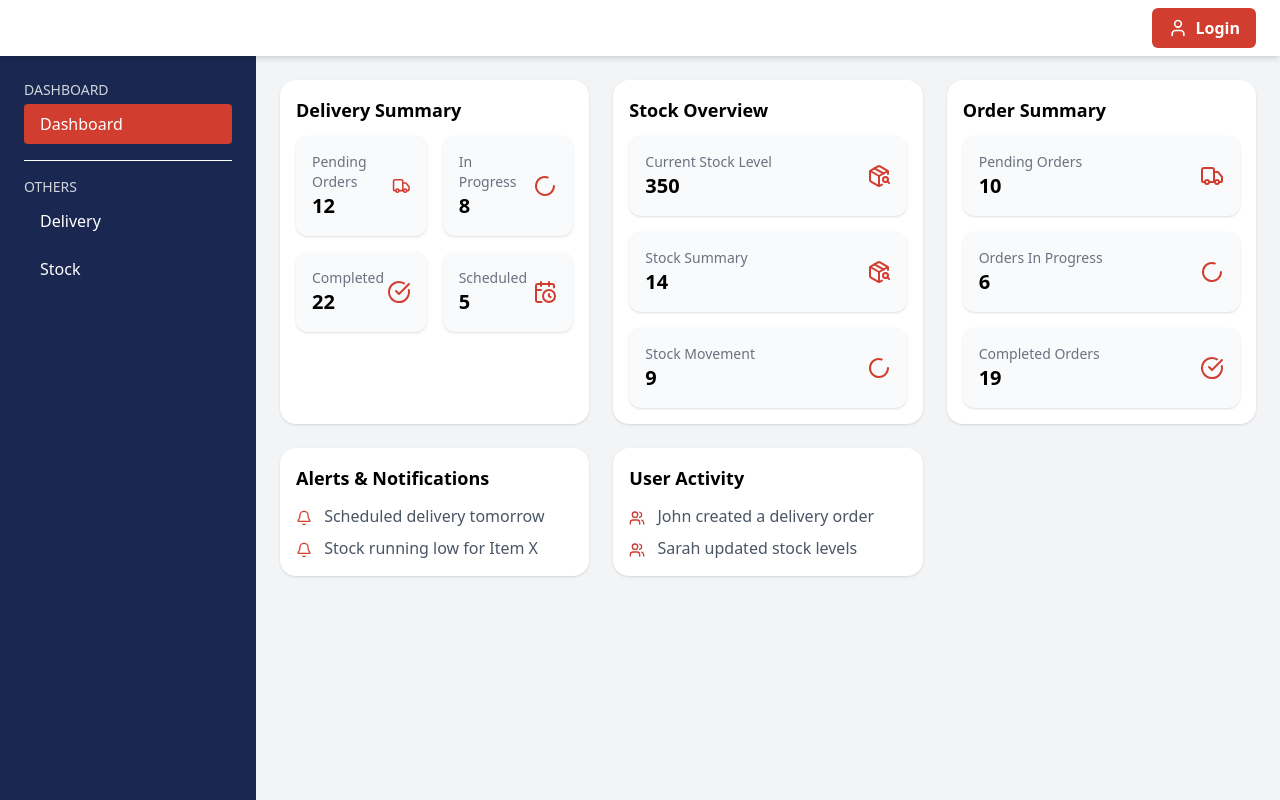
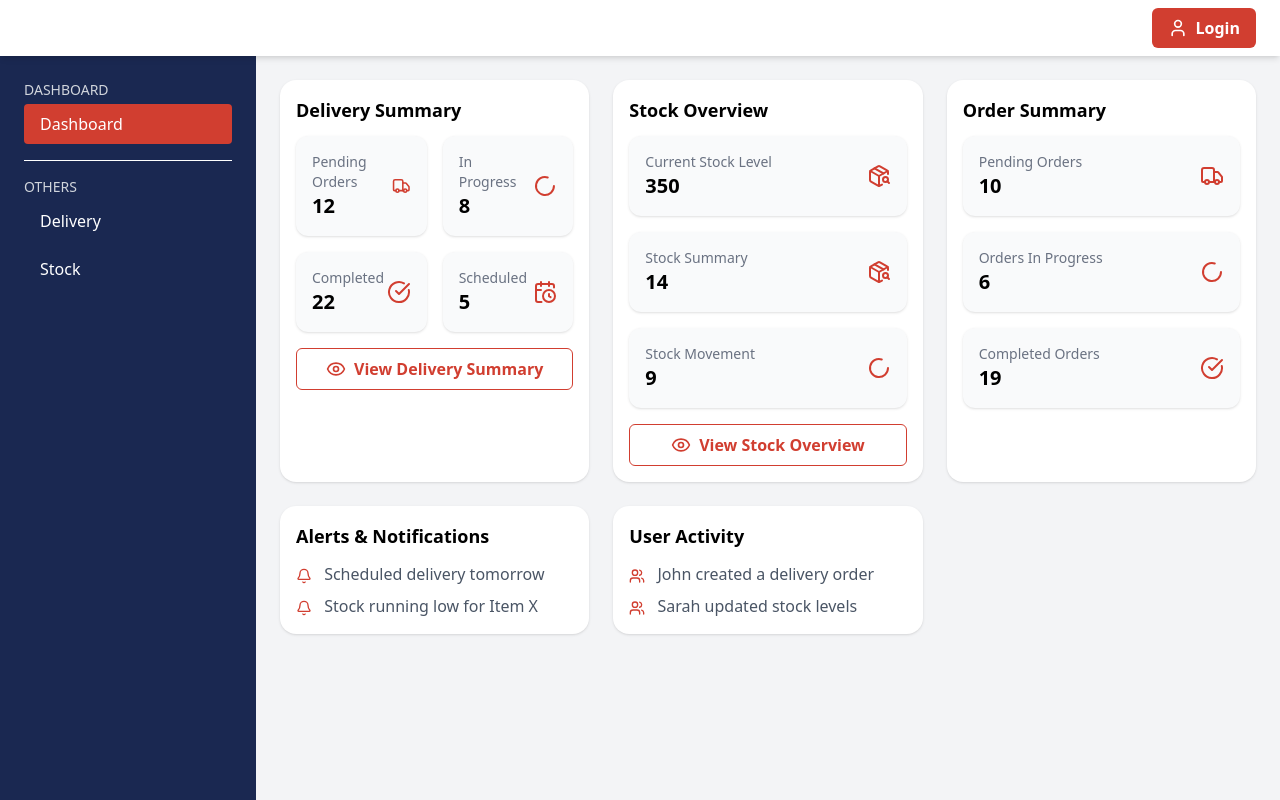
Before and after one commit to PreehanshProjects/Freeport, a React (Vite) app: page / in a window 1280 px wide. Built offline with nearby package versions, Linux system fonts and the light colour scheme.

Commit message:
added buttons for summary

```diff
--- a/src/pages/Dashboard.tsx
+++ b/src/pages/Dashboard.tsx
@@ -7,6 +7,7 @@ import {
   PackageSearch,
   Bell,
   Users,
+  Eye,
 } from "lucide-react";
 import SmallCard from "../components/Smallcard";
 
@@ -17,21 +18,33 @@ const Dashboard = () => {
       <div className="grid grid-cols-1 md:grid-cols-3 gap-6">
         {/* Delivery Summary */}
         <Card title="Delivery Summary">
-          <div className="grid grid-cols-2 gap-4">
+          <div className="grid grid-cols-2 gap-4 mb-4">
             <SmallCard title="Pending Orders" value={12} icon={Truck} />
             <SmallCard title="In Progress" value={8} icon={Loader2} />
             <SmallCard title="Completed" value={22} icon={CheckCircle} />
             <SmallCard title="Scheduled" value={5} icon={CalendarClock} />
           </div>
+          <button className="flex items-center justify-center gap-2 w-full border border-primary text-primary font-semibold py-2 rounded-md hover:bg-primary hover:text-white transition-colors duration-200 cursor-pointer">
+            <Eye className="w-5 h-5" />
+            View Delivery Summary
+          </button>
         </Card>
 
         {/* Stock Overview */}
         <Card title="Stock Overview">
-          <div className="grid grid-cols-1 gap-4">
-            <SmallCard title="Current Stock Level" value={350} icon={PackageSearch} />
+          <div className="grid grid-cols-1 gap-4 mb-4">
+            <SmallCard
+              title="Current Stock Level"
+              value={350}
+              icon={PackageSearch}
+            />
             <SmallCard title="Stock Summary" value={14} icon={PackageSearch} />
             <SmallCard title="Stock Movement" value={9} icon={Loader2} />
           </div>
+          <button className="flex items-center justify-center gap-2 w-full border border-primary text-primary font-semibold py-2 rounded-md hover:bg-primary hover:text-white transition-colors duration-200 cursor-pointer">
+            <Eye className="w-5 h-5" />
+            View Stock Overview
+          </button>
         </Card>
 
         {/* Order Summary */}
@@ -49,16 +62,28 @@ const Dashboard = () => {
         {/* Alert and Notifications */}
         <Card title="Alerts & Notifications">
           <div className="text-gray-600 space-y-2">
-            <p><Bell className="inline w-4 h-4 text-primary mr-2" /> Scheduled delivery tomorrow</p>
-            <p><Bell className="inline w-4 h-4 text-primary mr-2" /> Stock running low for Item X</p>
+            <p>
+              <Bell className="inline w-4 h-4 text-primary mr-2" /> Scheduled
+              delivery tomorrow
+            </p>
+            <p>
+              <Bell className="inline w-4 h-4 text-primary mr-2" /> Stock
+              running low for Item X
+            </p>
           </div>
         </Card>
 
         {/* User Activity (takes 2 columns) */}
         <Card title="User Activity">
           <div className="text-gray-600 space-y-2">
-            <p><Users className="inline w-4 h-4 text-primary mr-2" /> John created a delivery order</p>
-            <p><Users className="inline w-4 h-4 text-primary mr-2" /> Sarah updated stock levels</p>
+            <p>
+              <Users className="inline w-4 h-4 text-primary mr-2" /> John
+              created a delivery order
+            </p>
+            <p>
+              <Users className="inline w-4 h-4 text-primary mr-2" /> Sarah
+              updated stock levels
+            </p>
           </div>
         </Card>
       </div>
```
